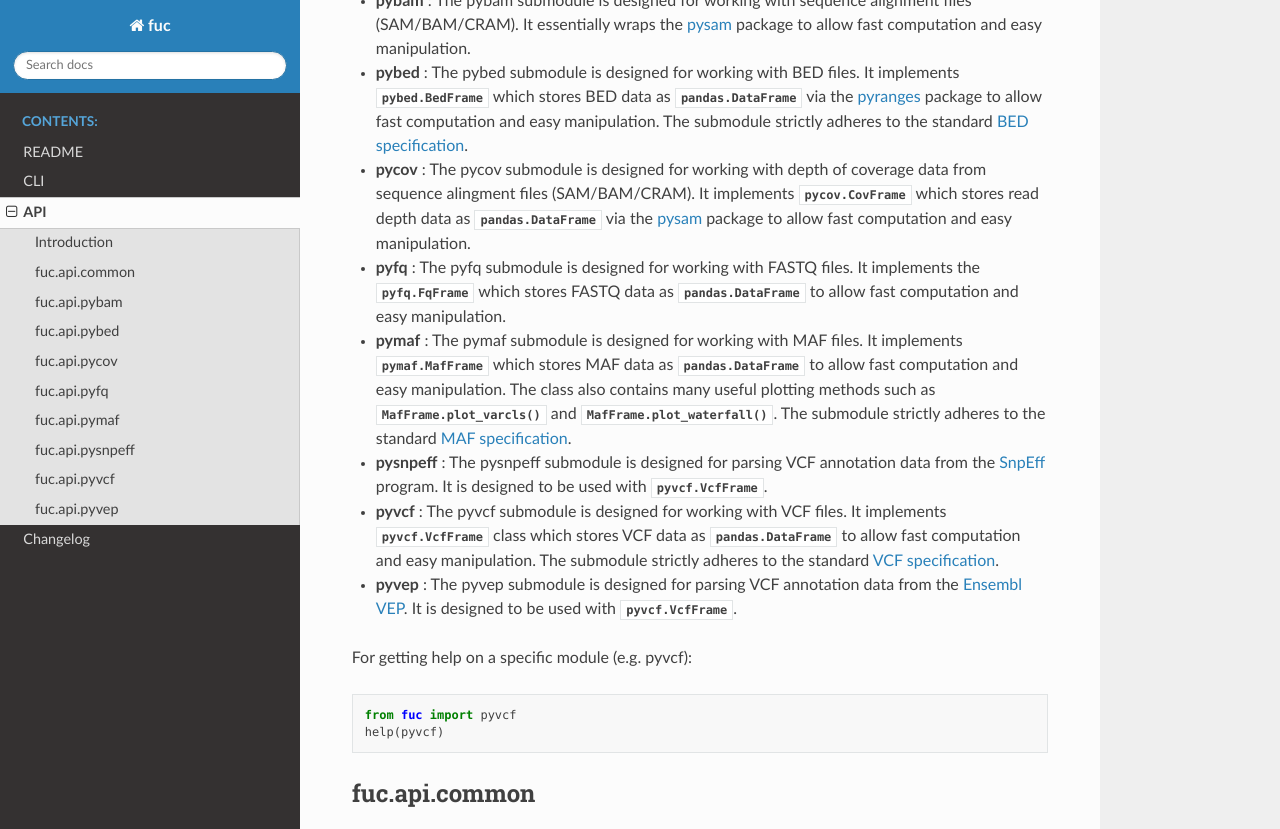
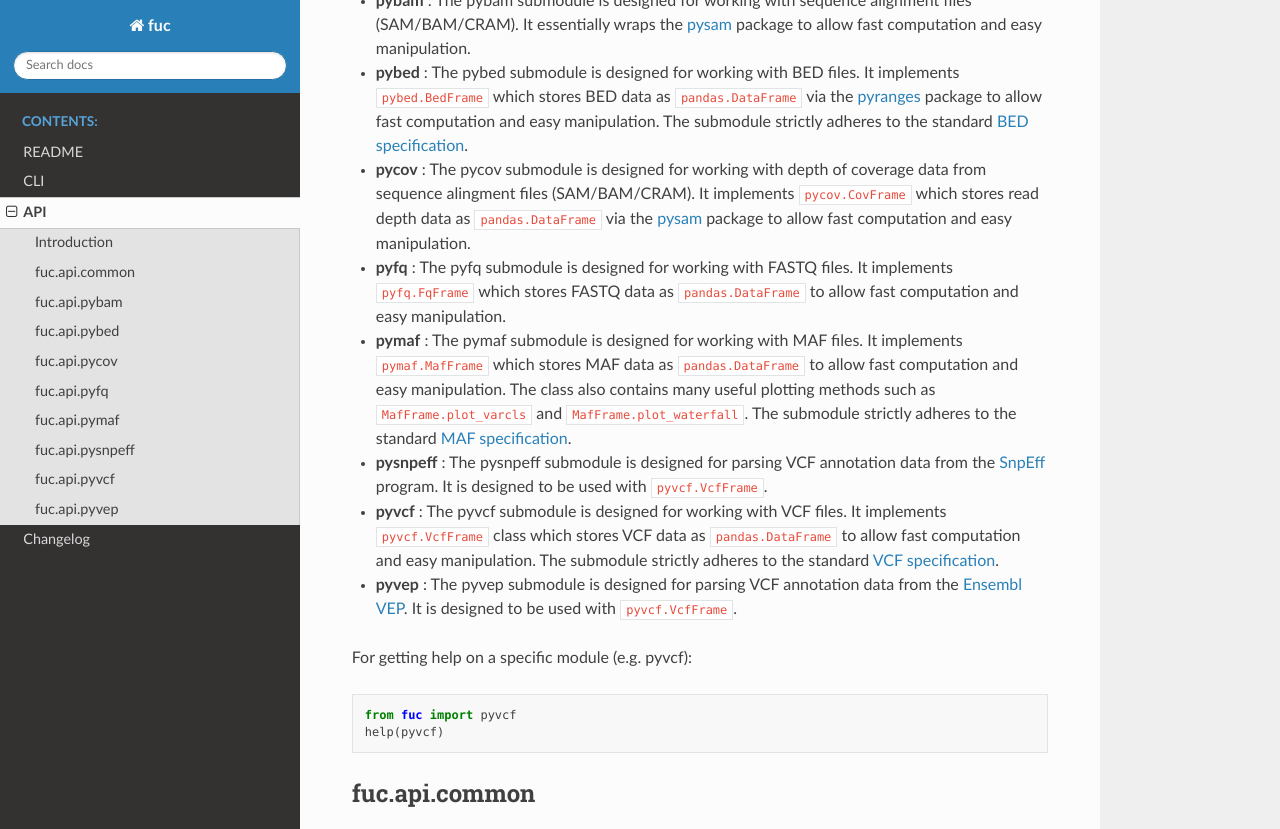
Before and after one commit to sbslee/fuc, a Sphinx documentation site: the page built from docs/api.rst, in a window 1280 px wide and 900 px high, scrolled down 371 px, cut to the strip 0-829 px from the top of the window. Built offline with Sphinx 7.4.7 and the Read the Docs theme 2.0.0, drawn with Linux system fonts in a browser that asks for light colours.

```diff
--- a/docs/api.rst
+++ b/docs/api.rst
@@ -13,13 +13,13 @@ Below is the list of submodules available in API:
 
 - **common** : The common submodule is used by other fuc submodules such as pyvcf and pybed. It also provides many day-to-day actions used in the field of bioinformatics.
 - **pybam** : The pybam submodule is designed for working with sequence alignment files (SAM/BAM/CRAM). It essentially wraps the `pysam <https://pysam.readthedocs.io/en/latest/api.html>`_ package to allow fast computation and easy manipulation.
-- **pybed** : The pybed submodule is designed for working with BED files. It implements :class:`pybed.BedFrame` which stores BED data as :class:`pandas.DataFrame` via the `pyranges <https://github.com/biocore-ntnu/pyranges>`_ package to allow fast computation and easy manipulation. The submodule strictly adheres to the standard `BED specification <https://genome.ucsc.edu/FAQ/FAQformat.html>`_.
-- **pycov** : The pycov submodule is designed for working with depth of coverage data from sequence alingment files (SAM/BAM/CRAM). It implements :class:`pycov.CovFrame` which stores read depth data as :class:`pandas.DataFrame` via the `pysam <https://pysam.readthedocs.io/en/latest/api.html>`_ package to allow fast computation and easy manipulation.
-- **pyfq** : The pyfq submodule is designed for working with FASTQ files. It implements the :class:`pyfq.FqFrame` which stores FASTQ data as :class:`pandas.DataFrame` to allow fast computation and easy manipulation.
-- **pymaf** : The pymaf submodule is designed for working with MAF files. It implements :class:`pymaf.MafFrame` which stores MAF data as :class:`pandas.DataFrame` to allow fast computation and easy manipulation. The class also contains many useful plotting methods such as :meth:`MafFrame.plot_varcls` and :meth:`MafFrame.plot_waterfall`. The submodule strictly adheres to the standard `MAF specification <https://docs.gdc.cancer.gov/Data/File_Formats/MAF_Format/>`_.
-- **pysnpeff** : The pysnpeff submodule is designed for parsing VCF annotation data from the `SnpEff <https://pcingola.github.io/SnpEff/>`_ program. It is designed to be used with :class:`pyvcf.VcfFrame`.
-- **pyvcf** : The pyvcf submodule is designed for working with VCF files. It implements :class:`pyvcf.VcfFrame` class which stores VCF data as :class:`pandas.DataFrame` to allow fast computation and easy manipulation. The submodule strictly adheres to the standard `VCF specification <https://samtools.github.io/hts-specs/VCFv4.3.pdf>`_.
-- **pyvep** : The pyvep submodule is designed for parsing VCF annotation data from the `Ensembl VEP <https://asia.ensembl.org/info/docs/tools/vep/index.html>`_. It is designed to be used with :class:`pyvcf.VcfFrame`.
+- **pybed** : The pybed submodule is designed for working with BED files. It implements ``pybed.BedFrame`` which stores BED data as ``pandas.DataFrame`` via the `pyranges <https://github.com/biocore-ntnu/pyranges>`_ package to allow fast computation and easy manipulation. The submodule strictly adheres to the standard `BED specification <https://genome.ucsc.edu/FAQ/FAQformat.html>`_.
+- **pycov** : The pycov submodule is designed for working with depth of coverage data from sequence alingment files (SAM/BAM/CRAM). It implements ``pycov.CovFrame`` which stores read depth data as ``pandas.DataFrame`` via the `pysam <https://pysam.readthedocs.io/en/latest/api.html>`_ package to allow fast computation and easy manipulation.
+- **pyfq** : The pyfq submodule is designed for working with FASTQ files. It implements ``pyfq.FqFrame`` which stores FASTQ data as ``pandas.DataFrame`` to allow fast computation and easy manipulation.
+- **pymaf** : The pymaf submodule is designed for working with MAF files. It implements ``pymaf.MafFrame`` which stores MAF data as ``pandas.DataFrame`` to allow fast computation and easy manipulation. The class also contains many useful plotting methods such as ``MafFrame.plot_varcls`` and ``MafFrame.plot_waterfall``. The submodule strictly adheres to the standard `MAF specification <https://docs.gdc.cancer.gov/Data/File_Formats/MAF_Format/>`_.
+- **pysnpeff** : The pysnpeff submodule is designed for parsing VCF annotation data from the `SnpEff <https://pcingola.github.io/SnpEff/>`_ program. It is designed to be used with ``pyvcf.VcfFrame``.
+- **pyvcf** : The pyvcf submodule is designed for working with VCF files. It implements ``pyvcf.VcfFrame`` class which stores VCF data as ``pandas.DataFrame`` to allow fast computation and easy manipulation. The submodule strictly adheres to the standard `VCF specification <https://samtools.github.io/hts-specs/VCFv4.3.pdf>`_.
+- **pyvep** : The pyvep submodule is designed for parsing VCF annotation data from the `Ensembl VEP <https://asia.ensembl.org/info/docs/tools/vep/index.html>`_. It is designed to be used with ``pyvcf.VcfFrame``.
 
 For getting help on a specific module (e.g. pyvcf):
 
```
Also changed, not shown: README.rst (+7 -7 lines), 7 other files.
